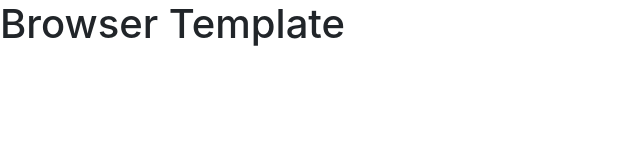
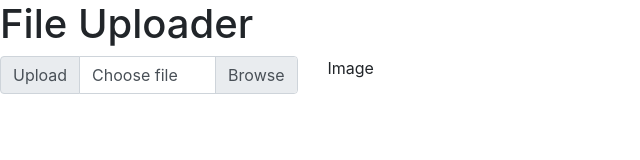
Before and after one commit to marcpelve/file-uploader-client, a website built with webpack: page index.html in a window 1280 px wide. Shown: the whole page, without its empty margins (0-640 px from the left). Built offline with nearby package versions, Linux system fonts and the light colour scheme.

Commit message:
Create bare bones HTML to display front end
- Setup simple bootstrap grid
- Grid includes input file and image preview sections

```diff
--- a/index.html
+++ b/index.html
@@ -1,7 +1,7 @@
 <!DOCTYPE html>
 <html>
     <head>
-      <title>Example</title>
+      <title>File Uploader</title>
       <meta name="viewport" content="width=device-width, initial-scale=1">
 
       <!-- Do not add `link` tags-->
@@ -12,6 +12,29 @@
       <script src="public/application.js" type="text/javascript" charset="utf-8" defer></script>
     </head>
     <body>
-      <h1>Browser Template</h1>
+      <h1>File Uploader</h1>
+      <div id="feedback"></div>
+
+      <div>
+        <div class="row">
+          <div class="col-3">
+            <div class="input-group">
+              <div class="input-group-prepend">
+                <button type="submit" class="input-group-text" id="inputGroupFileAddon01">Upload</button>
+              </div>
+              <div class="custom-file">
+                <input type="file" class="custom-file-input" id="inputGroupFile01"
+                aria-describedby="inputGroupFileAddon01">
+                <label class="custom-file-label" for="inputGroupFile01">Choose file</label>
+              </div>
+            </div>
+          </div>
+
+          <div class="col-9">
+            Image
+          </div>
+        </div>
+      </div>
+
     </body>
 </html>
```
